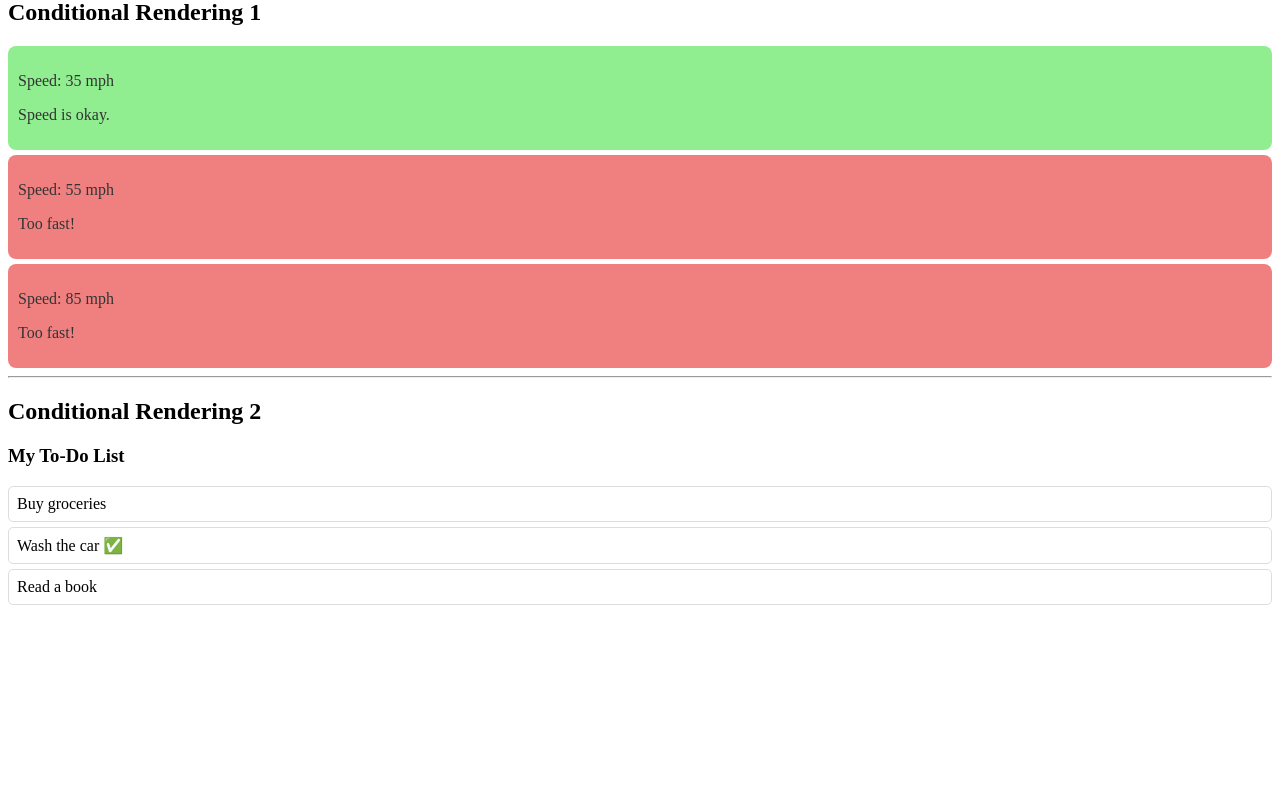
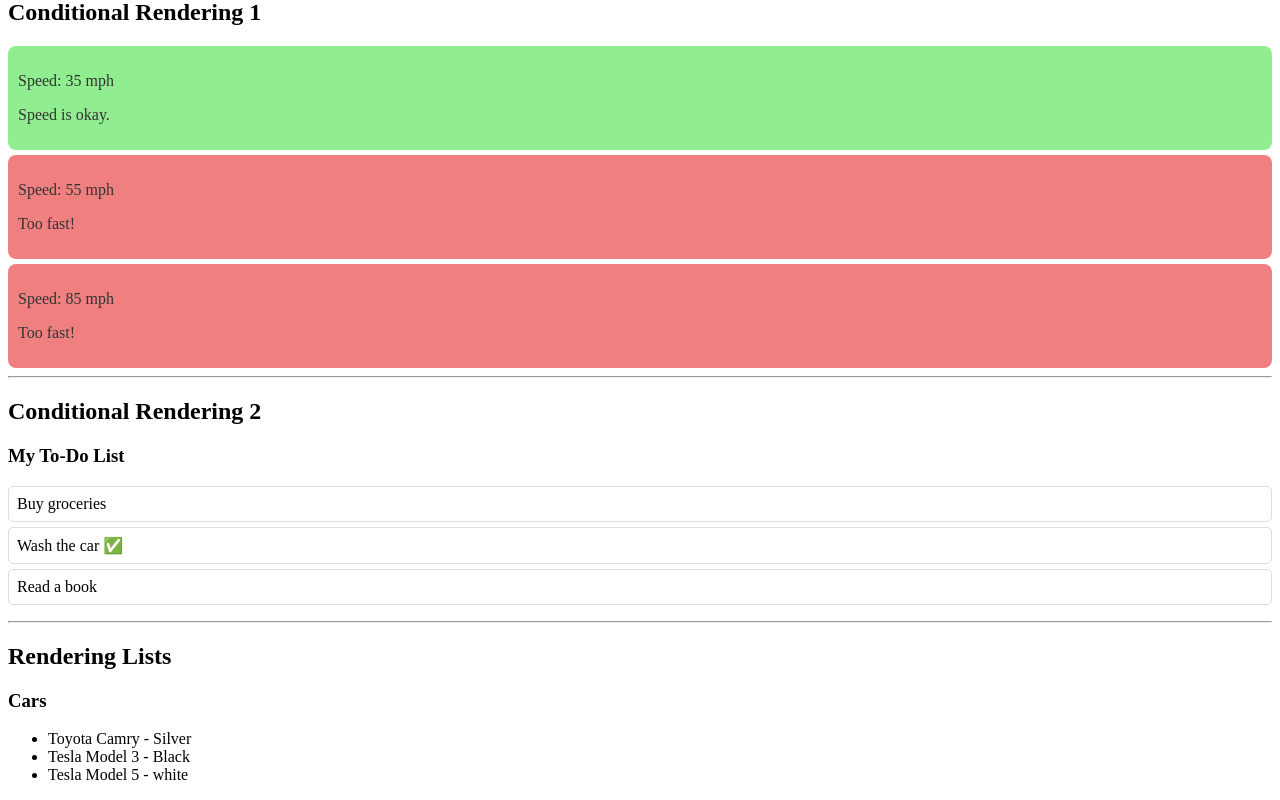
Before and after one commit to genuinelycool/react_project, a React (Vite) app: page / in a window 1280 px wide. Shown: the part 1042-1842 px from the top of the page. Before the commit the page ends 1663 px from the top, so only its background shows below. Built offline with nearby package versions, Linux system fonts and the light colour scheme.

Commit message:
example: rendering lists

```diff
--- a/src/components/ListRendering.jsx
+++ b/src/components/ListRendering.jsx
@@ -1,7 +1,31 @@
 const ListRendering = () => {
+  const CarList = () => {
+    const cars = [
+      { id: 1, make: "Toyota", model: "Camry", color: "Silver" },
+      { id: 2, make: "Tesla", model: "Model 3", color: "Black" },
+      { id: 3, make: "Tesla", model: "Model 5", color: "white" },
+    ];
+
+    return (
+      <div>
+        <h3>Cars</h3>
+
+        <ul>
+          {cars.map((car) => (
+            <li key={car.id}>
+              {car.make} {car.model} - {car.color}
+            </li>
+          ))}
+        </ul>
+      </div>
+    );
+  };
+
   return (
     <>
-
+      <hr />
+      <h2>Rendering Lists</h2>
+      <CarList />
     </>
   );
 };
```
